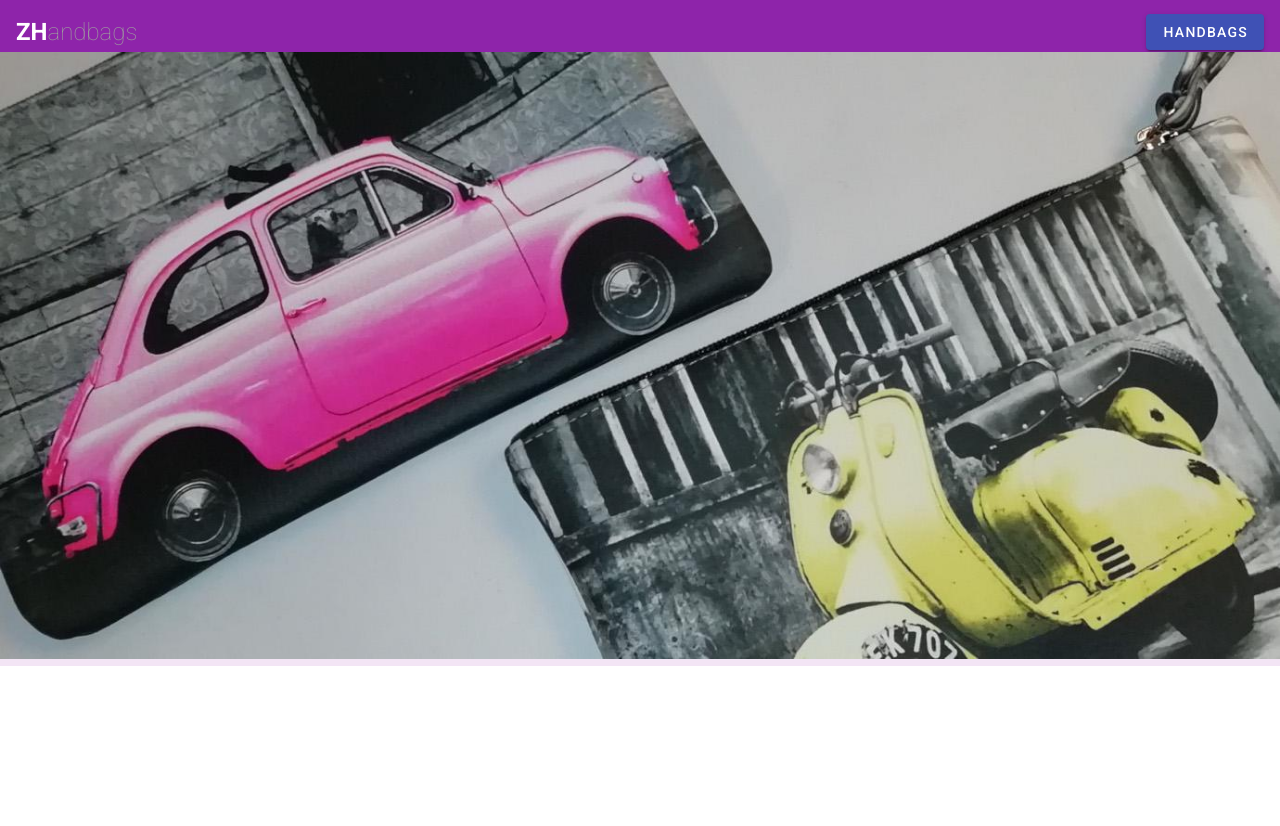
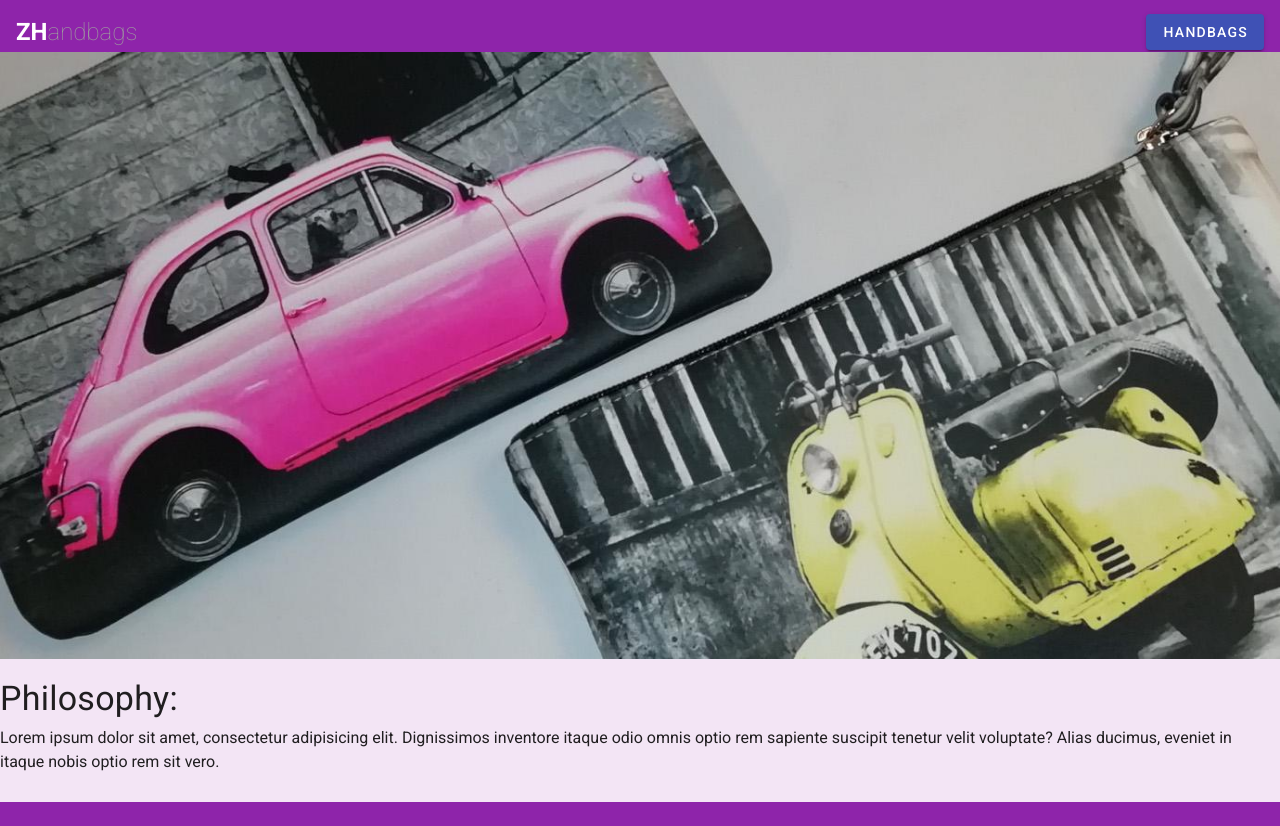
Before and after one commit to mcvio78/study__handbags, a Vue app: page / in a window 1280 px wide. Before the commit the page ends 800 px from the top, so only its background shows below. Built offline with nearby package versions, Linux system fonts and the light colour scheme.

Commit message:
fix scrollbar issue, add colored line on bottom(home).

```diff
--- a/src/scss/base/_custom-vuetify.scss
+++ b/src/scss/base/_custom-vuetify.scss
@@ -1,3 +1,3 @@
 html {
-	overflow-y: hidden;
+	 overflow-y: auto
 }
--- a/src/views/Home.vue
+++ b/src/views/Home.vue
@@ -1,5 +1,5 @@
 <template>
-	<v-container fluid class=" pa-0 purple lighten-5">
+	<v-container fluid class="pa-0 purple lighten-5" height='100%'>
 		<!--<h1>Homepage</h1>-->
 		<v-row>
 			<v-col class="text-center pa-0" cols="12">
@@ -47,6 +47,17 @@
 				</picture>
 			</v-col>
 		</v-row>
+		<v-row>
+			<v-col>
+				<h1 class='display-1 mb-2'>Philosophy:</h1>
+				<p>
+					Lorem ipsum dolor sit amet, consectetur adipisicing elit. Dignissimos inventore itaque odio omnis optio rem
+					sapiente suscipit tenetur velit voluptate? Alias ducimus, eveniet in itaque nobis optio rem sit vero.
+				</p>
+			</v-col>
+		</v-row>
+		<v-row style="height: 3vh" class='purple darken-1'>
+		</v-row>
 	</v-container>
 </template>
 
```
